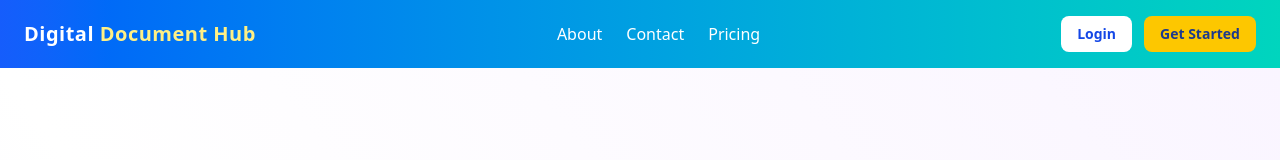
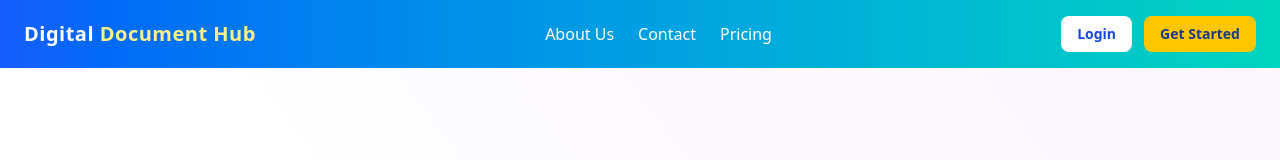
Before and after one commit to ionutpetru4046/my-portal-documents, a Next.js app: page / in a window 1280 px wide. Shown: the top 160 px of the page. Built offline with nearby package versions, Linux system fonts and the light colour scheme; no server answers.

Commit message:
hover effect to navabr

```diff
--- a/src/components/Navbar.tsx
+++ b/src/components/Navbar.tsx
@@ -77,7 +77,7 @@ export default function Navbar() {
       {/* Center: Links */}
       <div className="hidden md:flex gap-6">
         <Link href="/about" className="hover:underline hover:text-yellow-200 transition">
-          About
+          About Us
         </Link>
         <Link href="/contact" className="hover:underline hover:text-yellow-200 transition">
           Contact
@@ -130,12 +130,12 @@ export default function Navbar() {
         ) : (
           <>
             <Link href="/login">
-              <Button className="bg-white text-blue-700 hover:bg-gray-100 font-semibold">
+              <Button className="bg-white text-blue-700 hover:bg-gray-100 cursor-pointer font-semibold">
                 Login
               </Button>
             </Link>
             <Link href="/signup">
-              <Button className="bg-yellow-400 text-blue-900 hover:bg-yellow-300 font-semibold">
+              <Button className="bg-yellow-400 text-blue-900 hover:bg-yellow-300 cursor-pointer font-semibold">
                 Get Started
               </Button>
             </Link>
```
